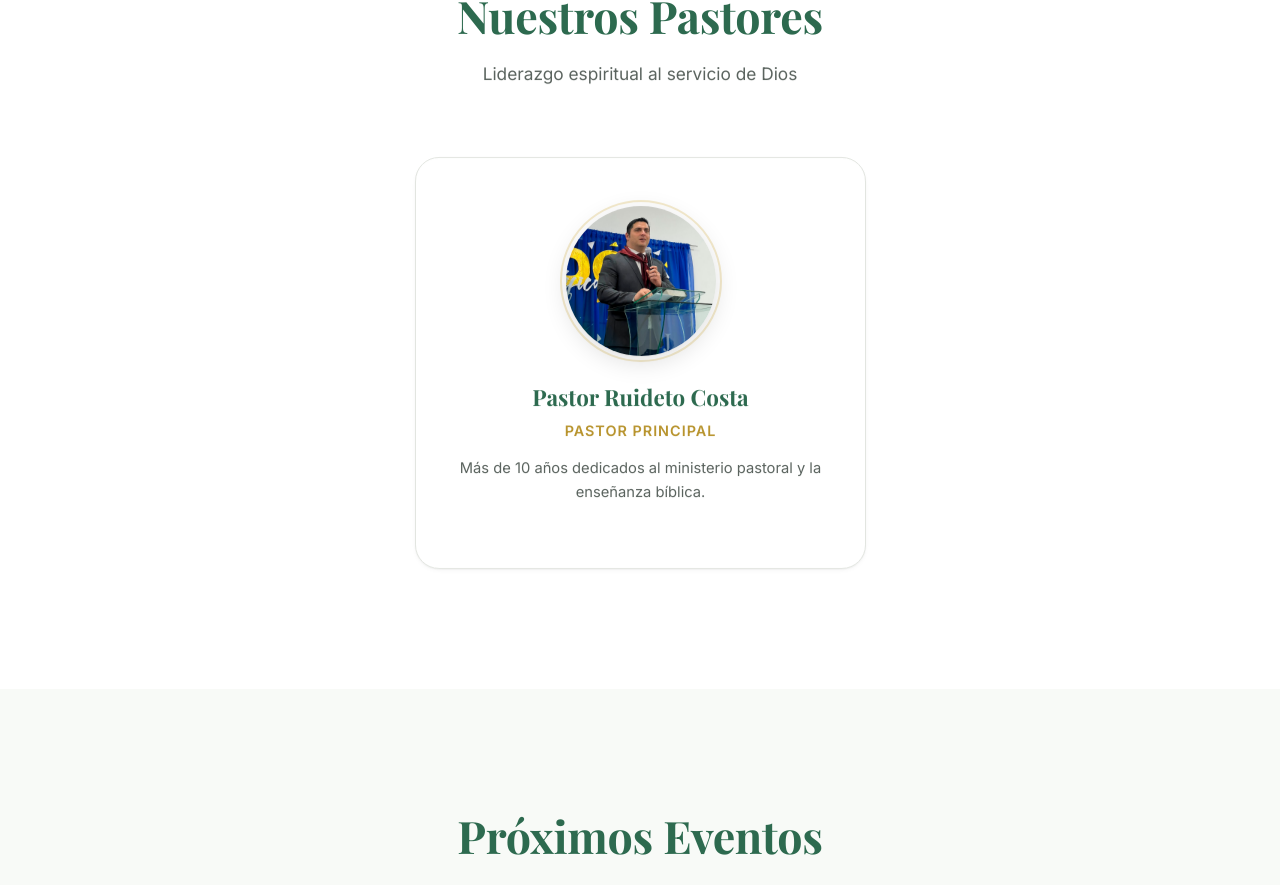
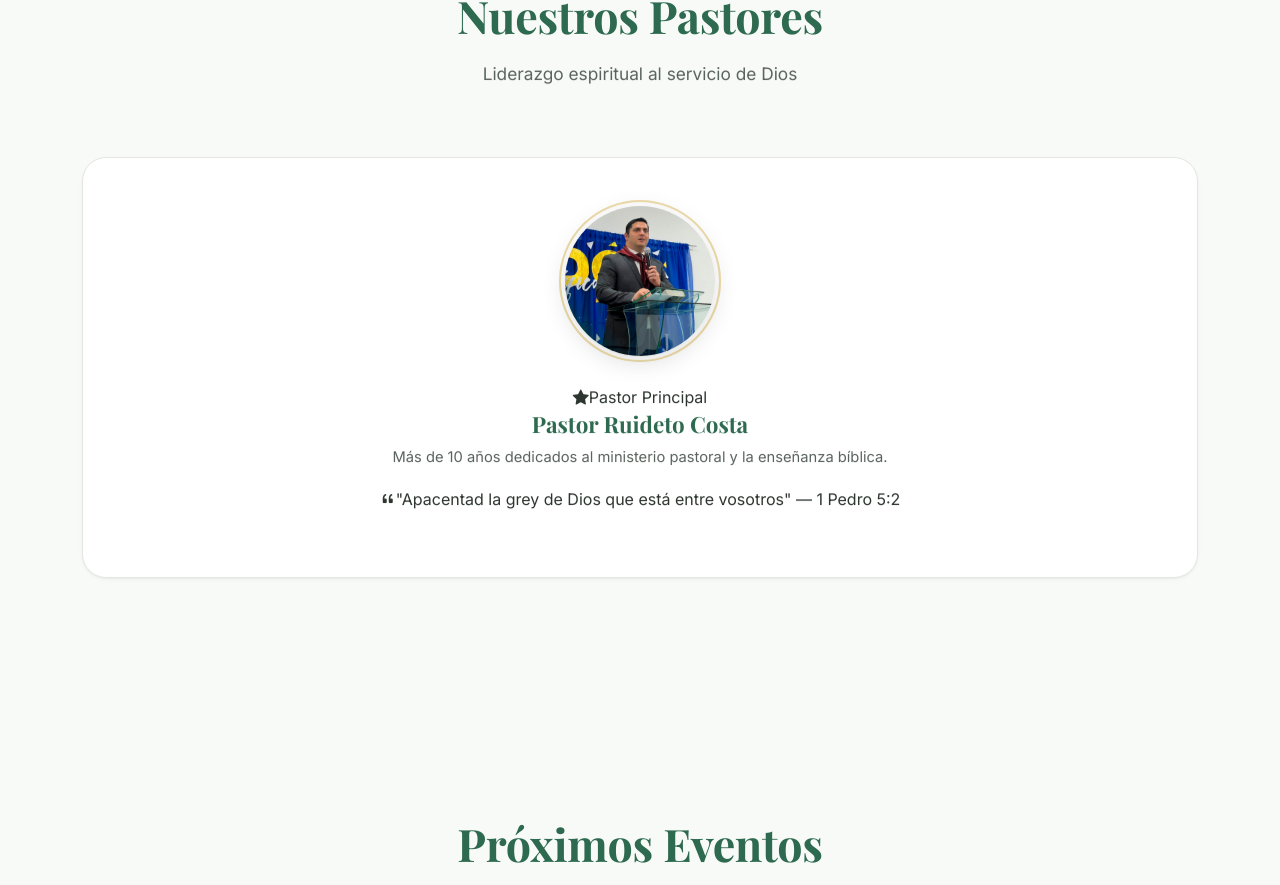
Before and after one commit to gerargram2006/Pagina-Iglesia, a React (Vite) app: page / in a window 1280 px wide. Shown: the part 4075-4960 px from the top of the page. Built offline with nearby package versions, Linux system fonts and the light colour scheme.

Commit message:
fix: actualizar diseño visual de la sección pastores

```diff
--- a/src/components/PastorsSection.jsx
+++ b/src/components/PastorsSection.jsx
@@ -1,30 +1,52 @@
 export default function PastorsSection({ title = "Nuestros Pastores", subtitle = "Liderazgo espiritual al servicio de Dios", id = "pastores" }) {
     const pastors = [
-        { name: "Pastor Ruideto Costa", role: "Pastor Principal", description: "Más de 10 años dedicados al ministerio pastoral y la enseñanza bíblica.", initials: "JP", hasPhoto: true, photoSrc: "/img/pastor-principal.webp" },
+        {
+            name: "Pastor Ruideto Costa",
+            role: "Pastor Principal",
+            description: "Más de 10 años dedicados al ministerio pastoral y la enseñanza bíblica.",
+            initials: "RC",
+            hasPhoto: true,
+            photoSrc: "/img/pastor-principal.webp",
+            verse: "\"Apacentad la grey de Dios que está entre vosotros\" — 1 Pedro 5:2",
+        },
     ];
 
     return (
-        <section id={id} className="section">
+        <section id={id} className="section section-alt">
             <div className="container">
                 {title && <h2 className="section-title" data-animate="fade-in-down">{title}</h2>}
                 {subtitle && <p className="section-subtitle" data-animate="fade-in-up">{subtitle}</p>}
-                <div className="row g-4 justify-content-center">
+                <div className="pastors-grid">
                     {pastors.map((pastor, index) => (
-                        <div key={index} className="col-12 col-sm-6 col-lg-5">
-                            <div className="pastor-card" data-animate="fade-in-up">
+                        <div key={index} className="pastor-card" data-animate="fade-in-up">
+                            {/* Decorative elements */}
+                            <div className="pastor-card-glow" aria-hidden="true"></div>
+                            <div className="pastor-card-inner">
                                 <div className="pastor-img-wrapper">
                                     {pastor.hasPhoto ? (
-                                        <img src={pastor.photoSrc} alt={pastor.name} className="pastor-img pastor-photo" />
+                                        <img src={pastor.photoSrc} alt={pastor.name} className="pastor-img pastor-photo" loading="lazy" />
                                     ) : (
                                         <div className="pastor-img pastor-placeholder">
                                             <span className="pastor-initials">{pastor.initials}</span>
                                         </div>
                                     )}
                                     <div className="pastor-img-ring" aria-hidden="true"></div>
+                                    <div className="pastor-img-ring pastor-img-ring-2" aria-hidden="true"></div>
                                 </div>
-                                <h3>{pastor.name}</h3>
-                                <p className="pastor-role">{pastor.role}</p>
-                                <p className="pastor-desc">{pastor.description}</p>
+                                <div className="pastor-info">
+                                    <span className="pastor-role-badge">
+                                        <i className="bi bi-star-fill" aria-hidden="true"></i>
+                                        {pastor.role}
+                                    </span>
+                                    <h3 className="pastor-name">{pastor.name}</h3>
+                                    <p className="pastor-desc">{pastor.description}</p>
+                                    {pastor.verse && (
+                                        <blockquote className="pastor-verse">
+                                            <i className="bi bi-quote" aria-hidden="true"></i>
+                                            {pastor.verse}
+                                        </blockquote>
+                                    )}
+                                </div>
                             </div>
                         </div>
                     ))}
```
